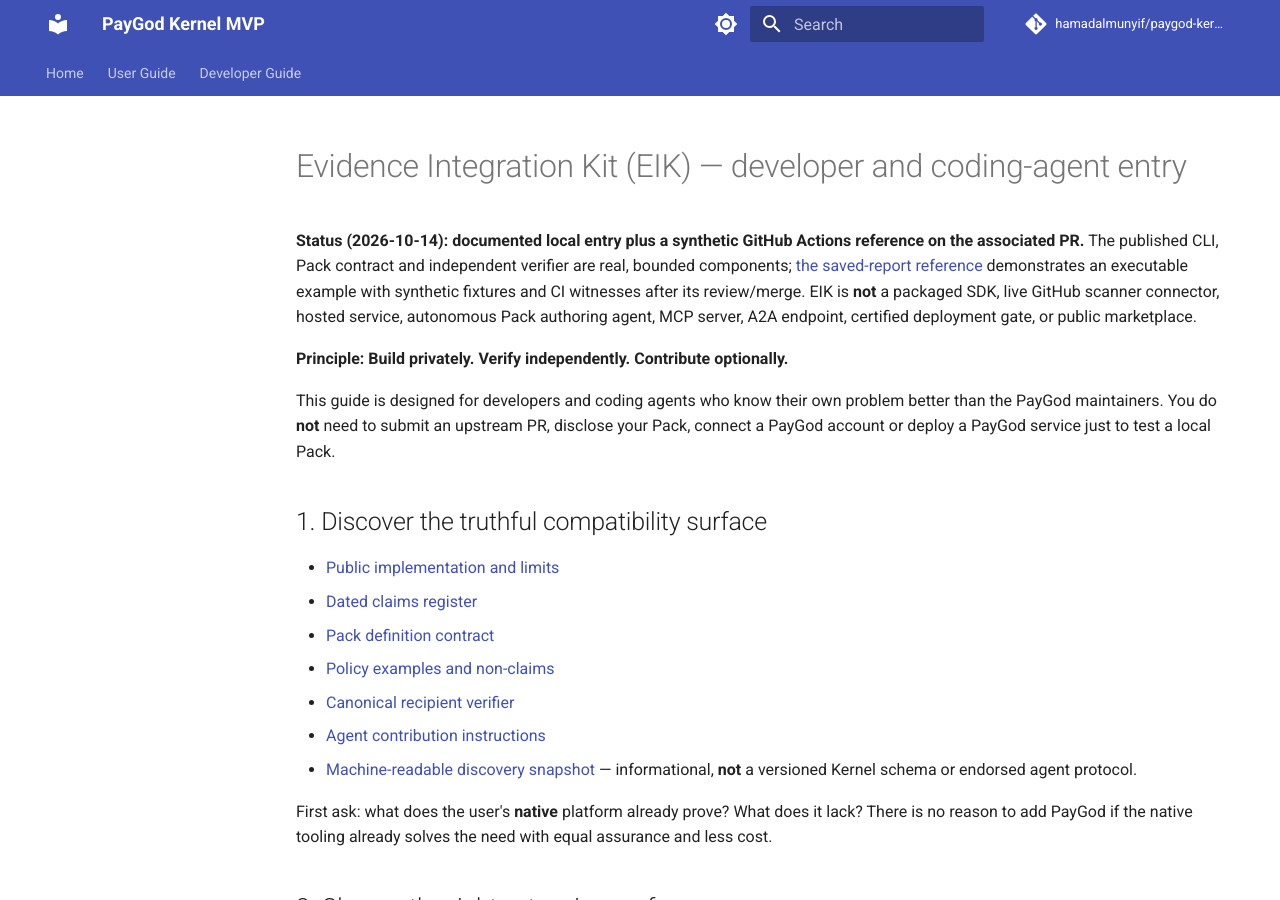
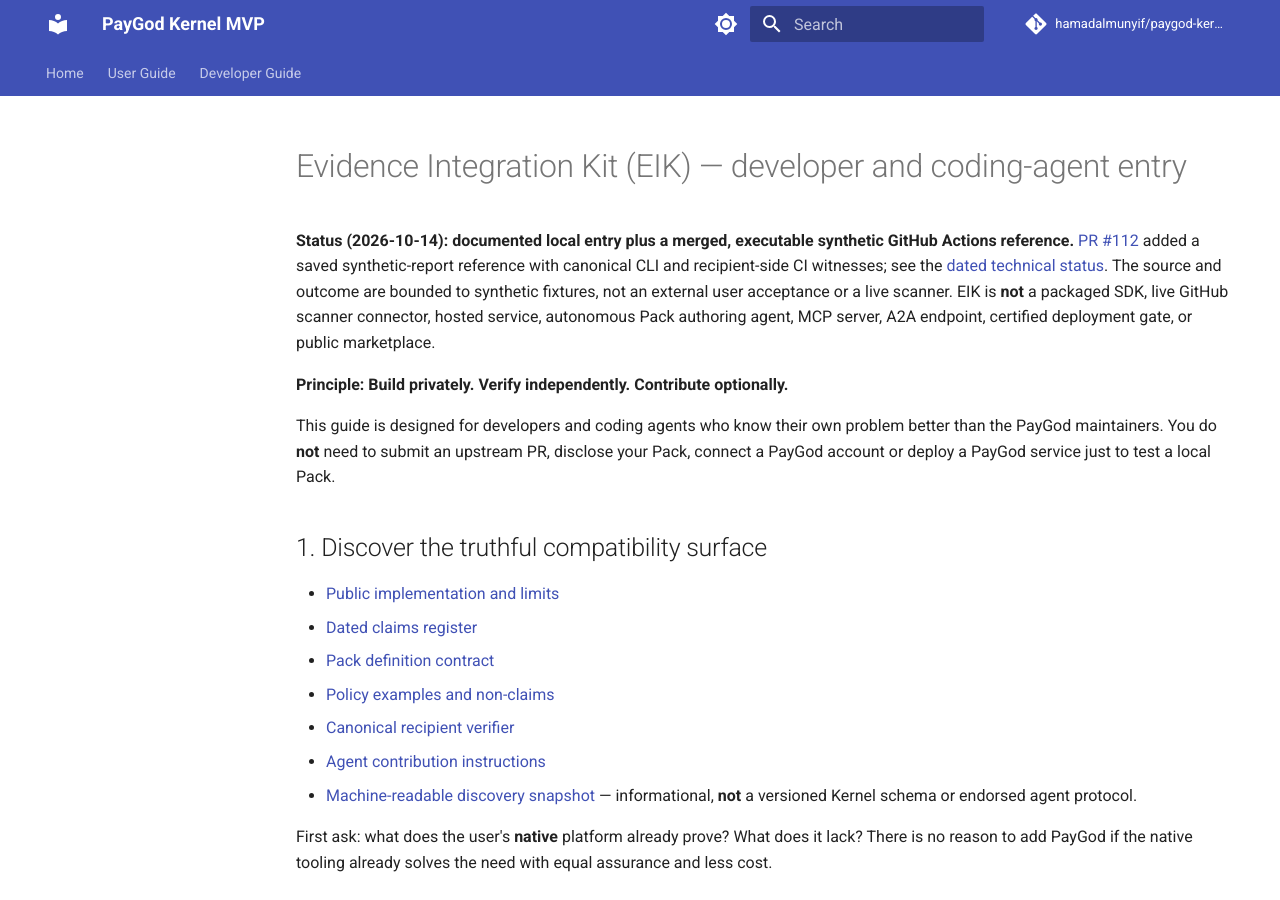
Before and after one commit to hamadalmunyif/paygod-kernel-mvp, an MkDocs documentation site: the page built from docs/eik/README.md, in a window 1280 px wide and 900 px high. Built offline with MkDocs 1.6.1 and Material for MkDocs 9.7.7, drawn with Linux system fonts in a browser that asks for light colours; comment, search, counter and statistics services are not loaded.

Commit message:
docs(eik): align docs/eik/README.md with merged #112 and current documentation map

```diff
--- a/docs/eik/README.md
+++ b/docs/eik/README.md
@@ -1,6 +1,6 @@
 # Evidence Integration Kit (EIK) — developer and coding-agent entry
 
-**Status (2026-10-14): documented local entry plus a synthetic GitHub Actions reference on the associated PR.** The published CLI, Pack contract and independent verifier are real, bounded components; [the saved-report reference](../../examples/eik-github-actions/README.md) demonstrates an executable example with synthetic fixtures and CI witnesses after its review/merge. EIK is **not** a packaged SDK, live GitHub scanner connector, hosted service, autonomous Pack authoring agent, MCP server, A2A endpoint, certified deployment gate, or public marketplace.
+**Status (2026-10-14): documented local entry plus a merged, executable synthetic GitHub Actions reference.** [PR #112](https://github.com/hamadalmunyif/paygod-kernel-mvp/pull/112) added a saved synthetic-report reference with canonical CLI and recipient-side CI witnesses; see the [dated technical status](STATUS_2026-10-14.md). The source and outcome are bounded to synthetic fixtures, not an external user acceptance or a live scanner. EIK is **not** a packaged SDK, live GitHub scanner connector, hosted service, autonomous Pack authoring agent, MCP server, A2A endpoint, certified deployment gate, or public marketplace.
 
 **Principle: Build privately. Verify independently. Contribute optionally.**
 
```
